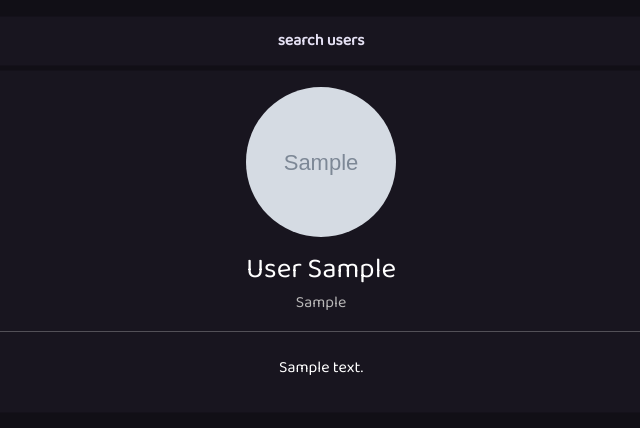
After one commit to Alex-SA1/Efficient-Study-Platform, a Django app: a page that uses website/templates/profile.html in a window 1280 px wide. The commit adds this page. Shown: the top 428 px of the page, without its empty margins (319-959 px from the left). Run offline with Django 5.2, Linux system fonts and the light colour scheme; tables that the repository leaves empty hold one stand-in row (values such as "Sample post"); grey boxes marked "Sample" are stand-in pictures.

Commit message:
add users profile view

```diff
--- /dev/null
+++ b/website/static/css/profile.css
@@ -0,0 +1,28 @@
+@import url("https://fonts.googleapis.com/css2?family=Baloo+2&display=swap");
+
+body {
+    font-family: "Baloo 2", cursive;
+    text-rendering: optimizeLegibility;
+    font-weight: initial;
+    background: #110f16;
+    color: #e6e0f7;
+}
+
+.card {
+    background-color: #18151f;
+    color: #ffffff;
+}
+
+.btn-back {
+    background: #18151f;
+    border: none;
+    border-radius: 0.5rem;
+    padding: 12px;
+    font-weight: 600;
+    width: 100%;
+    color: #e4e0f3;
+}
+
+.btn-back:hover {
+    background: #252130;
+}
--- /dev/null
+++ b/website/templates/profile.html
@@ -0,0 +1,63 @@
+{% load static %}
+<!doctype html>
+<html lang="en">
+
+<head>
+    <meta charset="utf-8">
+    <meta name="viewport" content="width=device-width, initial-scale=1">
+    <title>Efficient Study</title>
+    <link href="https://cdn.jsdelivr.net/npm/bootstrap@5.3.3/dist/css/bootstrap.min.css" rel="stylesheet"
+        integrity="sha384-QWTKZyjpPEjISv5WaRU9OFeRpok6YctnYmDr5pNlyT2bRjXh0JMhjY6hW+ALEwIH" crossorigin="anonymous">
+
+    <link rel="stylesheet" href="{% static '/css/profile.css' %}">
+</head>
+
+<body>
+    <section class="h-100">
+        <div class="container user-profile-card py-3 h-100">
+            <div class="row d-flex justify-content-center">
+                <div class="col col-lg-9 col-xl-8">
+
+                    <div class="card mb-1">
+                        <a href="{% url 'search_users' %}" style="text-decoration: none; color: inherit;">
+                            <button type="button" class="btn-back">
+                                search users
+                            </button>
+                        </a>
+                    </div>
+
+                    <div class="card">
+                        <div class="card-body text-center">
+                            {% if profile_user.user_profile.profile_picture %}
+                            <img src="{{ profile_user.user_profile.profile_picture.url }}" class="rounded-circle mb-3"
+                                width="150" height="150">
+                            {% else %}
+                            <img src="https://robohash.org/default_profile_picture?set=set1&size=200x200"
+                                class="rounded-circle mb-3" width="150" height="150">
+                            {% endif %}
+                            <h3 class="card-title mb-1">{{ profile_user.last_name }} {{ profile_user.first_name }}</h3>
+
+                            {% if profile_user.user_profile.country %}
+                            <p class="mb-2" style="color: rgb(184, 183, 183);">{{ profile_user.user_profile.country }}
+                            </p>
+                            {% else %}
+                            <p class="mb-2" style="color: rgb(184, 183, 183);">No country selected</p>
+                            {% endif %}
+
+                            <hr>
+
+                            {% if profile_user.user_profile.description %}
+                            <p class="mt-4">{{ profile_user.user_profile.description }}</p>
+                            {% else %}
+                            <p class="mt-4">No description</p>
+                            {% endif %}
+                        </div>
+                    </div>
+
+                </div>
+            </div>
+        </div>
+    </section>
+</body>
+
+</html>
--- a/website/urls.py
+++ b/website/urls.py
@@ -33,5 +33,6 @@ urlpatterns = [
     path('send-friend-request/', views.send_friend_request,
          name="send_friend_request"),
     path('manage_friend_request/', views.manage_friend_request,
-         name='manage_friend_request')
+         name='manage_friend_request'),
+    path('main/profile/<str:username>', views.profile, name='profile')
 ] + static(settings.STATIC_URL, document_root=settings.STATIC_ROOT)
--- a/website/views.py
+++ b/website/views.py
@@ -777,3 +777,17 @@ def manage_friend_request(request):
         return JsonResponse({
             'message': 'Success!'
         })
+
+
+def profile(request, username):
+    """
+    renders a page for user profile
+    """
+    try:
+        user = User.objects.get(username=username)
+    except:
+        return render(request, '404.html')
+
+    return render(request, 'profile.html', {
+        'profile_user': user
+    })
```
Also changed, not shown: website/templates/my_account.html (+0 -83 lines), website/templates/search_users.html (+15 -1 lines).
